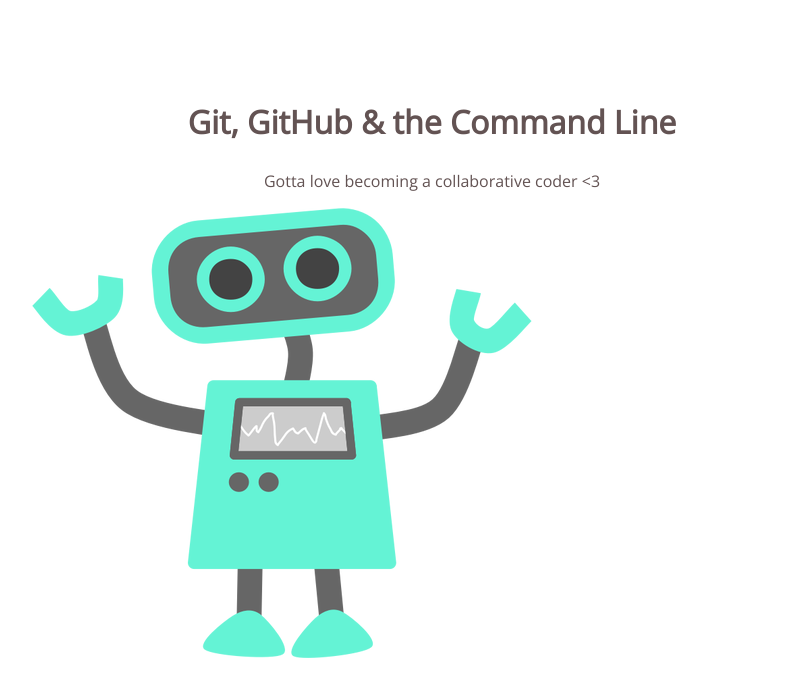
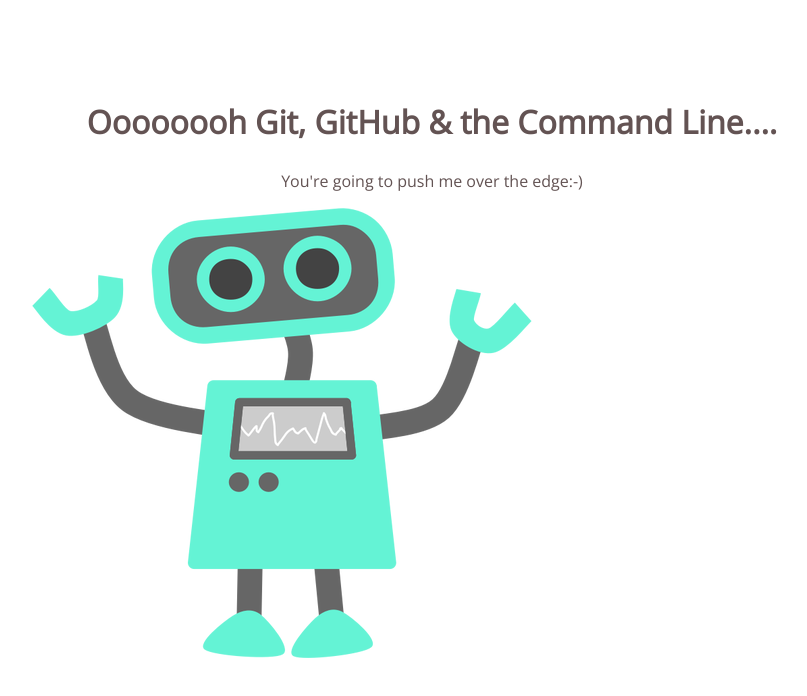
Before and after one commit to raschreck/105-project, a plain HTML site: page index.html in a window 1280 px wide. Shown: the whole page, without its empty margins (208-1015 px from the left). Drawn offline with nearby package versions, Linux system fonts and the light colour scheme.

Commit message:
changed h1 and p

```diff
--- a/index.html
+++ b/index.html
@@ -8,8 +8,8 @@
 </head>
 <body>
 	<section>
-		<h1>Git, GitHub & the Command Line</h1>
-		<p>Gotta love becoming a collaborative coder <3</p>
+		<h1>Oooooooh Git, GitHub & the Command Line....</h1>
+		<p>You're going to push me over the edge:-)</p>
 		<img src="img/happy-blue-robot.png">
 	</section>
 </body>
```
